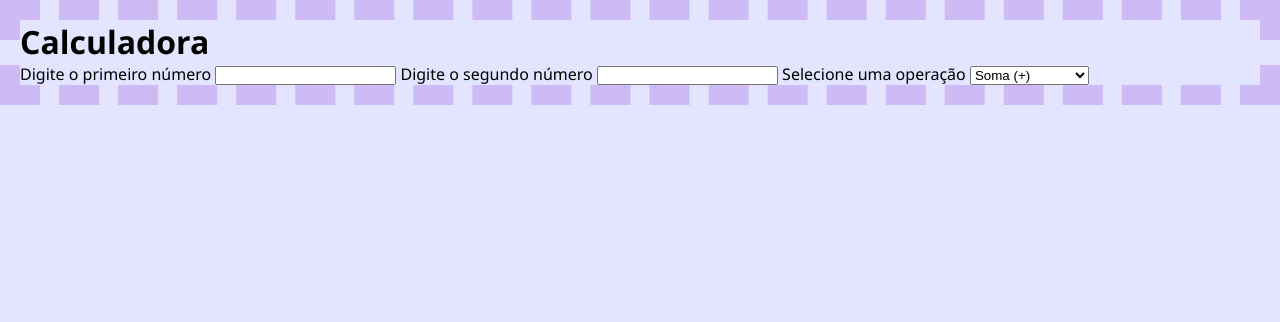
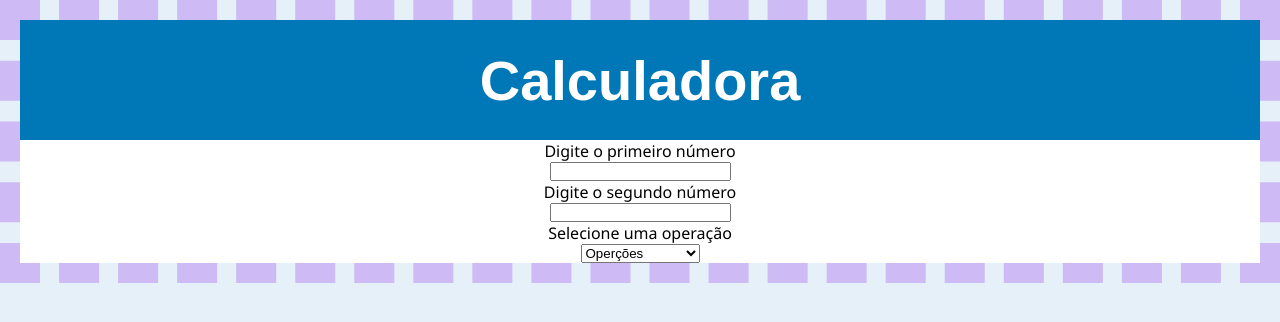
Before and after one commit to AgataQuadros/ProjetoPHP, a PHP site: page / in a window 1280 px wide. Shown: the top 322 px of the page. Run offline with PHP 8.4, Linux system fonts and the light colour scheme.

Commit message:
Finalizando a Validação, Adicionando ao CSS, Adicionando a Opção limpa

```diff
--- a/Atividades/Atividade001_operadores_aritimeticos/css/estilo.css
+++ b/Atividades/Atividade001_operadores_aritimeticos/css/estilo.css
@@ -7,5 +7,36 @@
 body {
     font-family: 'Segoe UI', Tahoma, Geneva, Verdana, sans-serif;
     border: 20px dashed #cebaf5;
-    background-color: #e3e4ff;
+    background-color: #E6F0F8;
 }
+
+
+header {
+    display: flex;
+    flex-direction: row;
+    justify-content: center;
+    align-items: center;
+    height: 15vh;
+    background-color: #0077B6;
+}
+
+h1 {
+    color: #ffffff;
+    font-size: 3.5rem;
+    font-family: Arial, sans-serif;
+}
+
+main {
+    display: flex;
+    flex-direction: column;
+    justify-content: center;
+    align-items: center;
+}
+
+form {
+    display: flex;
+    flex-direction: column;
+    justify-content: center;
+    align-items: center;
+    background-color: #ffffff;
+}
--- a/Atividades/Atividade001_operadores_aritimeticos/index.php
+++ b/Atividades/Atividade001_operadores_aritimeticos/index.php
@@ -22,6 +22,7 @@
 
             <label for="selecao">Selecione uma operação</label>
             <select name="selecao" id="selecao">
+                <option value="operacoes">Operções</option>
                 <option value="soma">Soma (+)</option>
                 <option value="subtracao">Subtração (-)</option>
                 <option value="multiplicacao">Multiplicação (x)</option>
--- a/Atividades/Atividade001_operadores_aritimeticos/js/script.js
+++ b/Atividades/Atividade001_operadores_aritimeticos/js/script.js
@@ -3,12 +3,21 @@ document.addEventListener('DOMContentLoaded', function(){
 
     form.addEventListener('submit', function(){
 
-        const um = document.getElementById('val-um')
-        const dois = document.getElementById('val-dois')
+        const um = document.getElementById('val-um').value
+        const dois = document.getElementById('val-dois').value
 
         if(um === "" || dois === ""){
             alert("Não se faz conta sem um número, adicione um valor e tente novamente");
             return;
         }
+        else if(isNaN(um) || isNaN(dois)){
+            alert("Esses caracteres não são calculaveis, adicione um valor valido e tente novamente");
+            return;
+        }
+        else if(!/^\d+$/.test(um) || !/^\d+$/.test(dois)){
+            alert("Por mais que calculos com letras sejam existam essa é uma calculadora simples, adicione um número e tente novamente");
+            return;
+        }
+
     })
 })
```
